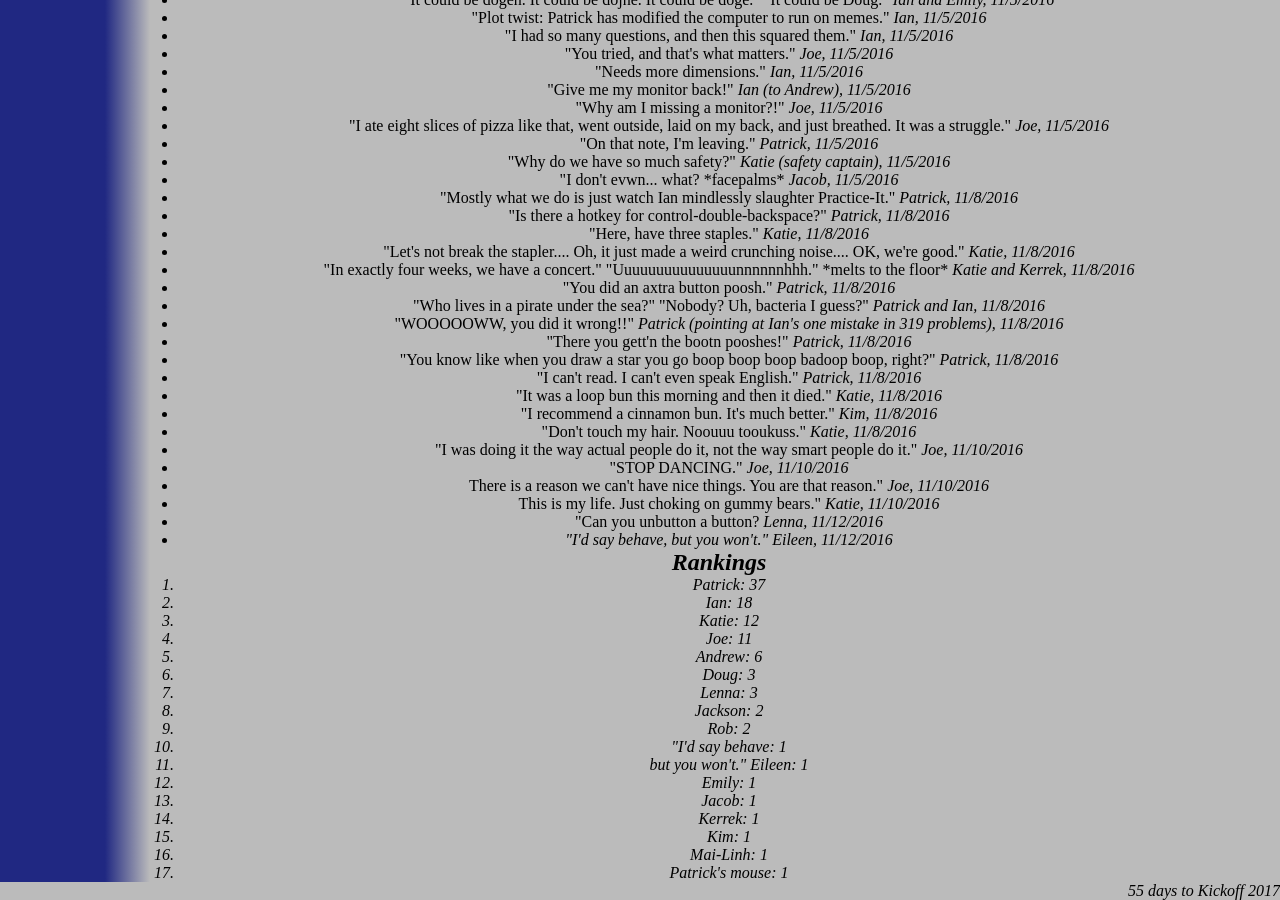
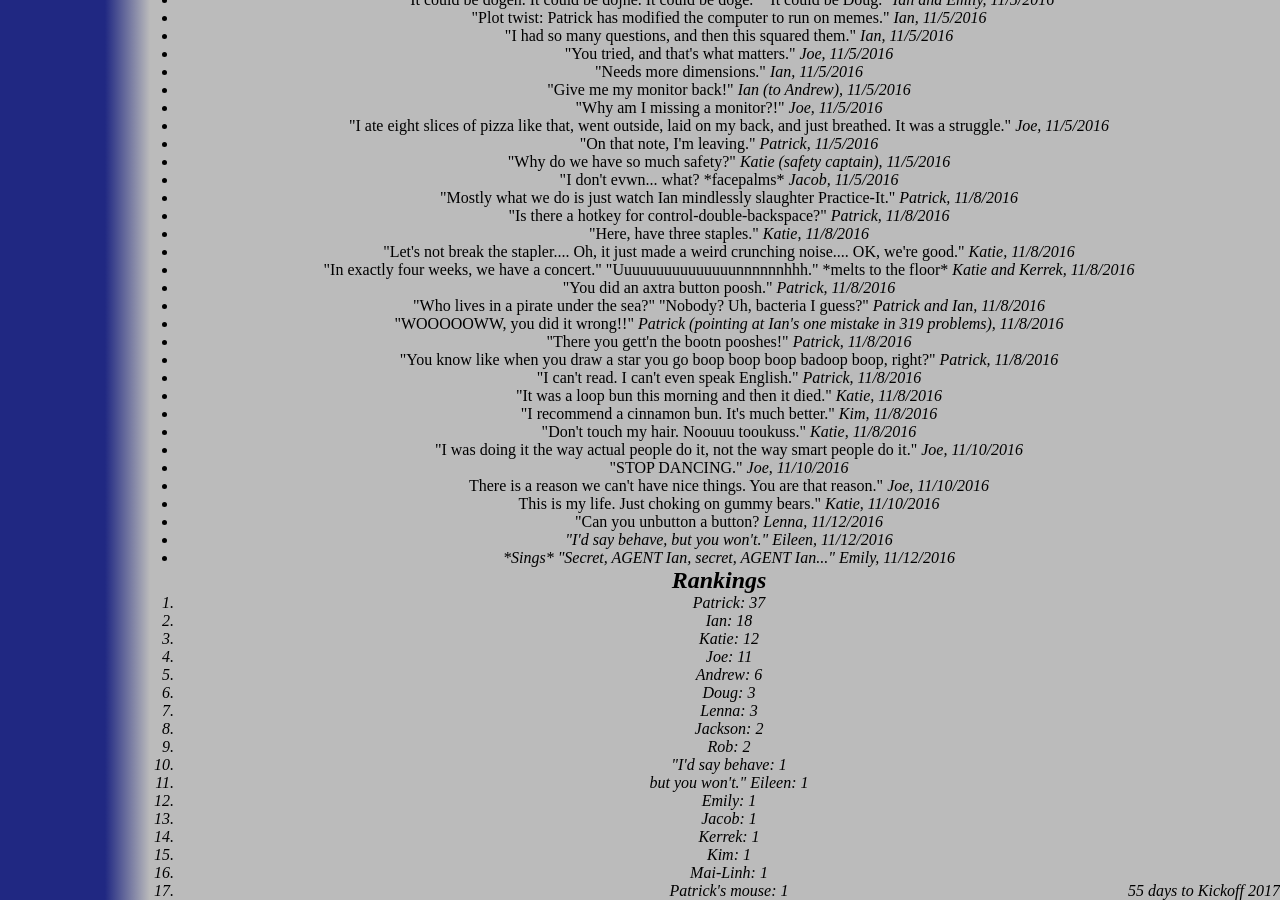
Before and after one commit to katiebugmoon/FRC4131.github.io, a Jekyll site: the page built from media/2017/quotes.html, in a window 1280 px wide and 900 px high, scrolled down 1069 px. Built offline with Jekyll 4.4.1, drawn with Linux system fonts in a browser that asks for light colours; nearby versions of some CDN libraries.

Commit message:
Update quotes.html

```diff
--- a/media/2017/quotes.html
+++ b/media/2017/quotes.html
@@ -86,6 +86,7 @@ title: Build Season 2017 Quotes
 	<li>This is my life. Just choking on gummy bears." <i>Katie, 11/10/2016</i></li>
 	<li>"Can you unbutton a button? <i>Lenna, 11/12/2016
 	<li>"I'd say behave, but you won't." <i>Eileen, 11/12/2016</i></li>
+	<li><i>*Sings* </i> "Secret, AGENT Ian, secret, AGENT Ian..." <i>Emily, 11/12/2016</i></li>
 </ul>
 <h2>Rankings</h2>
 <ol id='rankings'></ol>
```
